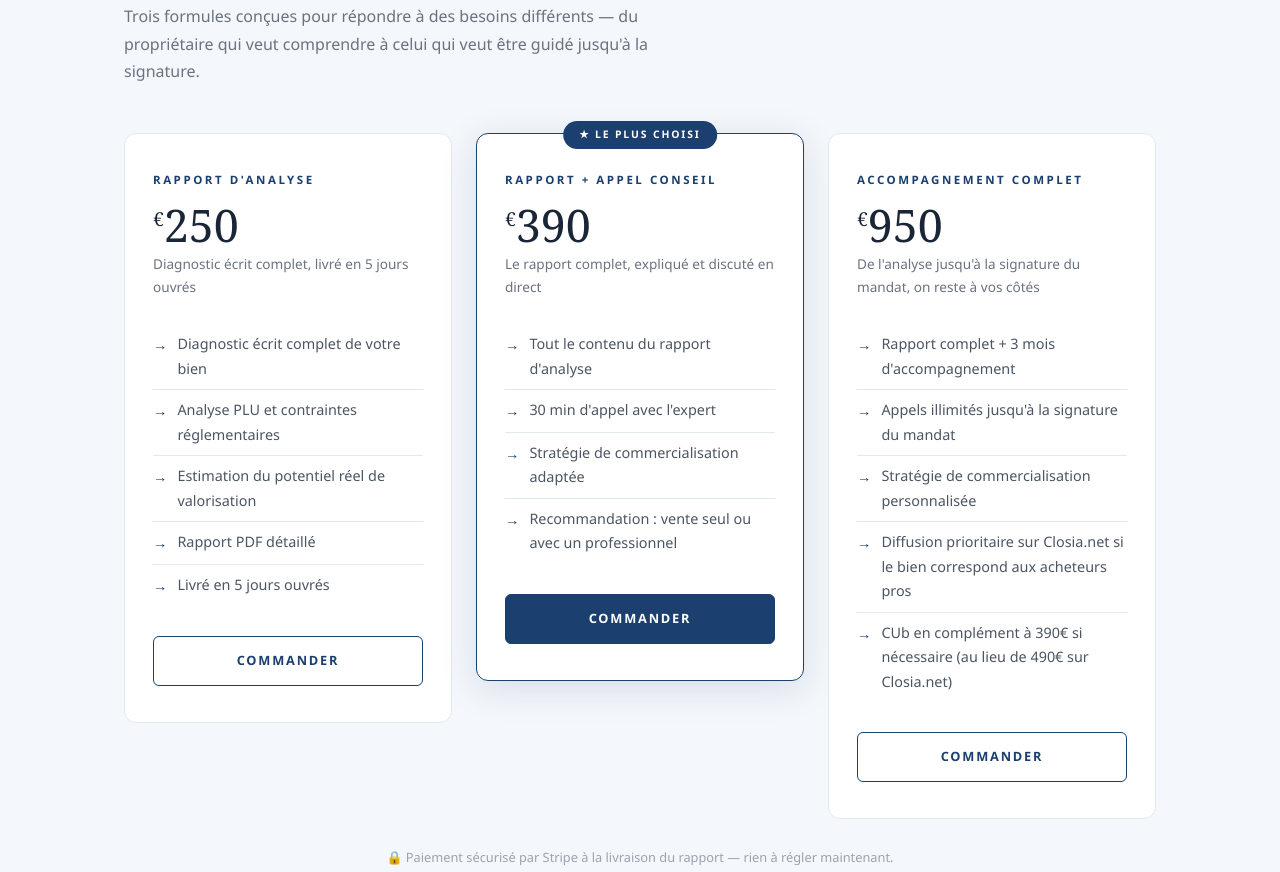
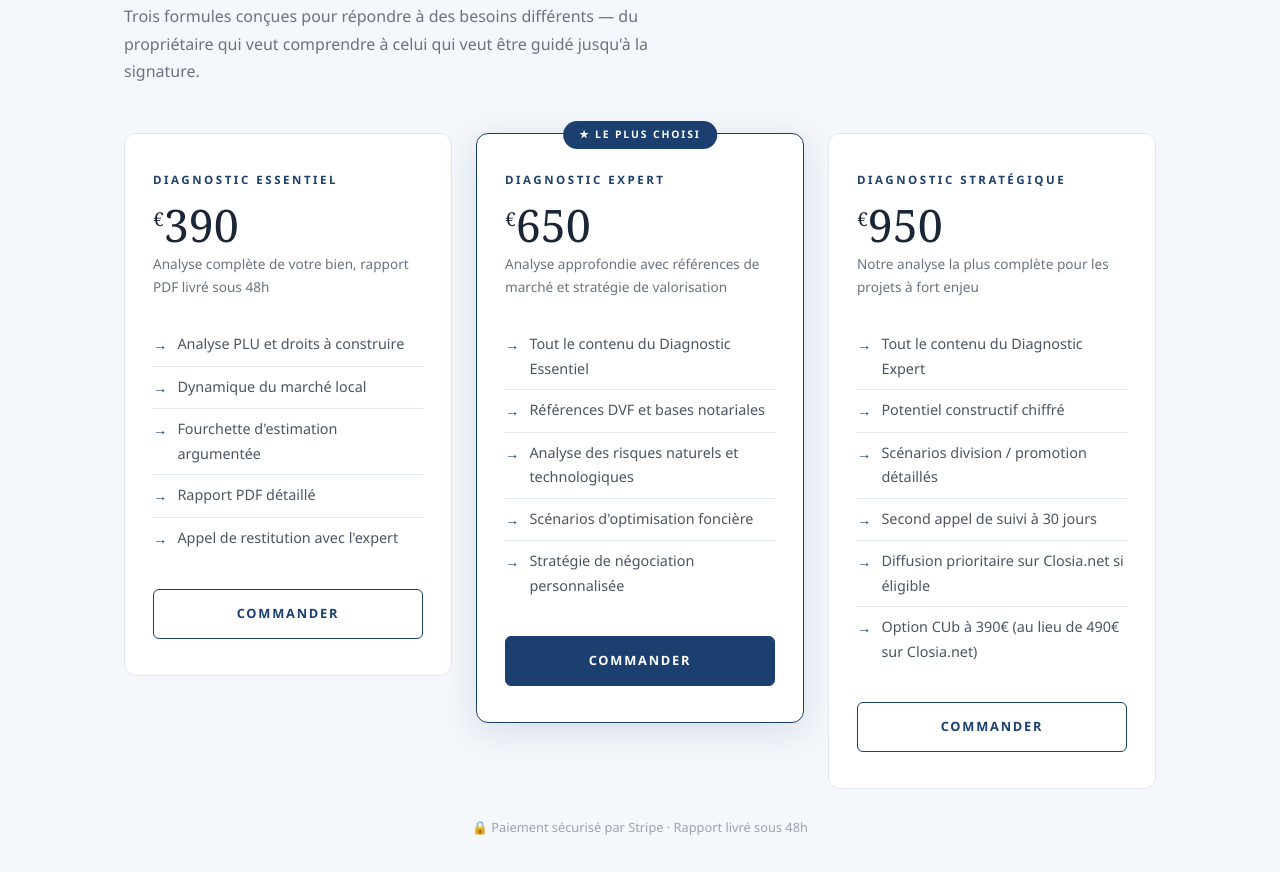
Before and after one commit to BUFFARD388/valorimmo, a plain HTML site: page particulier.html in a window 1280 px wide. Shown: the part 1456-2328 px from the top of the page. Drawn offline with Linux system fonts and the light colour scheme.

Commit message:
Formules : renommage et alignement avec produits Stripe

```diff
--- a/particulier.html
+++ b/particulier.html
@@ -343,7 +343,7 @@
   </a>
   <div class="nav-right">
     <a href="index.html" class="nav-back">← Accueil</a>
-    <a href="#formules" class="nav-cta" onclick="openModal('Rapport + appel conseil — 390€')">Demander un diagnostic</a>
+    <a href="#formules" class="nav-cta" onclick="openModal('Diagnostic Essentiel — 390€')">Demander un diagnostic</a>
   </div>
 </nav>
 
@@ -403,47 +403,49 @@
     <p class="section-sub">Trois formules conçues pour répondre à des besoins différents — du propriétaire qui veut comprendre à celui qui veut être guidé jusqu'à la signature.</p>
     <div class="formules-grid">
       <div class="formule-card">
-        <div class="formule-name">Rapport d'analyse</div>
-        <div class="formule-price"><sup>€</sup>250</div>
-        <div class="formule-desc">Diagnostic écrit complet, livré en 5 jours ouvrés</div>
+        <div class="formule-name">Diagnostic Essentiel</div>
+        <div class="formule-price"><sup>€</sup>390</div>
+        <div class="formule-desc">Analyse complète de votre bien, rapport PDF livré sous 48h</div>
         <ul class="formule-features">
-          <li>Diagnostic écrit complet de votre bien</li>
-          <li>Analyse PLU et contraintes réglementaires</li>
-          <li>Estimation du potentiel réel de valorisation</li>
+          <li>Analyse PLU et droits à construire</li>
+          <li>Dynamique du marché local</li>
+          <li>Fourchette d'estimation argumentée</li>
           <li>Rapport PDF détaillé</li>
-          <li>Livré en 5 jours ouvrés</li>
+          <li>Appel de restitution avec l'expert</li>
         </ul>
-        <a href="#" class="btn-formule" onclick="openModal('Rapport d\'analyse — 250€'); return false;">Commander</a>
+        <a href="#" class="btn-formule" onclick="openModal('Diagnostic Essentiel — 390€'); return false;">Commander</a>
       </div>
       <div class="formule-card featured">
         <div class="badge-featured">★ Le plus choisi</div>
-        <div class="formule-name">Rapport + appel conseil</div>
-        <div class="formule-price"><sup>€</sup>390</div>
-        <div class="formule-desc">Le rapport complet, expliqué et discuté en direct</div>
+        <div class="formule-name">Diagnostic Expert</div>
+        <div class="formule-price"><sup>€</sup>650</div>
+        <div class="formule-desc">Analyse approfondie avec références de marché et stratégie de valorisation</div>
         <ul class="formule-features">
-          <li>Tout le contenu du rapport d'analyse</li>
-          <li>30 min d'appel avec l'expert</li>
-          <li>Stratégie de commercialisation adaptée</li>
-          <li>Recommandation : vente seul ou avec un professionnel</li>
+          <li>Tout le contenu du Diagnostic Essentiel</li>
+          <li>Références DVF et bases notariales</li>
+          <li>Analyse des risques naturels et technologiques</li>
+          <li>Scénarios d'optimisation foncière</li>
+          <li>Stratégie de négociation personnalisée</li>
         </ul>
-        <a href="#" class="btn-formule" onclick="openModal('Rapport + appel conseil — 390€'); return false;">Commander</a>
+        <a href="#" class="btn-formule" onclick="openModal('Diagnostic Expert — 650€'); return false;">Commander</a>
       </div>
       <div class="formule-card">
-        <div class="formule-name">Accompagnement complet</div>
+        <div class="formule-name">Diagnostic Stratégique</div>
         <div class="formule-price"><sup>€</sup>950</div>
-        <div class="formule-desc">De l'analyse jusqu'à la signature du mandat, on reste à vos côtés</div>
+        <div class="formule-desc">Notre analyse la plus complète pour les projets à fort enjeu</div>
         <ul class="formule-features">
-          <li>Rapport complet + 3 mois d'accompagnement</li>
-          <li>Appels illimités jusqu'à la signature du mandat</li>
-          <li>Stratégie de commercialisation personnalisée</li>
-          <li>Diffusion prioritaire sur Closia.net si le bien correspond aux acheteurs pros</li>
-          <li>CUb en complément à 390€ si nécessaire (au lieu de 490€ sur Closia.net)</li>
+          <li>Tout le contenu du Diagnostic Expert</li>
+          <li>Potentiel constructif chiffré</li>
+          <li>Scénarios division / promotion détaillés</li>
+          <li>Second appel de suivi à 30 jours</li>
+          <li>Diffusion prioritaire sur Closia.net si éligible</li>
+          <li>Option CUb à 390€ (au lieu de 490€ sur Closia.net)</li>
         </ul>
-        <a href="#" class="btn-formule" onclick="openModal('Accompagnement complet — 950€'); return false;">Commander</a>
+        <a href="#" class="btn-formule" onclick="openModal('Diagnostic Stratégique — 950€'); return false;">Commander</a>
       </div>
     </div>
     <p style="text-align:center;margin-top:28px;font-size:0.8rem;color:#9CA3AF;">
-      🔒 Paiement sécurisé par Stripe à la livraison du rapport — rien à régler maintenant.
+      🔒 Paiement sécurisé par Stripe · Rapport livré sous 48h
     </p>
   </div>
 </section>
```
